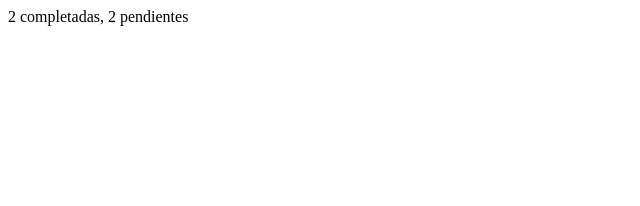
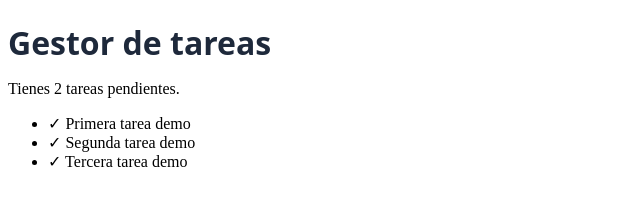
Before and after one commit to hector130406/gestor-tareas-hector, a website built with Vite: page index.html in a window 1280 px wide. Shown: the whole page, without its empty margins (0-640 px from the left). Built offline with nearby package versions, Linux system fonts and the light colour scheme.

Commit message:
Parte 1 terminada antes de borrar los li class demo

```diff
--- a/index.html
+++ b/index.html
@@ -8,7 +8,11 @@
     <title>Gestor de tareas</title>
   </head>
   <body>
-    <div id="app"></div>
+    <div id="app">
+      <h1></h1>
+      <p id="resumen"></p>
+      <ul id="lista"></ul>
+    </div>
     <script type="module" src="/src/main.js"></script>
   </body>
 </html>
--- a/src/main.js
+++ b/src/main.js
@@ -1,11 +1,48 @@
-
 import "./style.css";
 import { estado } from "./estado.js";
-import { contarPendientes, contarCompletadas } from "./tareas.js";
+import { contarPendientes } from "./tareas.js";
 
-
-console.table(estado.tareas);
+// Mini-Reto 1: querySelector, texto y clases
+const titulo = document.querySelector("h1");
+titulo.textContent = "Gestor de tareas";
+titulo.classList.add("titulo");
 
 const pendientes = contarPendientes(estado.tareas);
-const completadas = contarCompletadas(estado.tareas);
-document.querySelector("#app").textContent = `${completadas} completadas, ${pendientes} pendientes`;
+const resumen = document.querySelector("#resumen");
+resumen.textContent = `Tienes ${pendientes} tareas pendientes.`;
+
+// Mini-Reto 2: crear e insertar temporalmente tres <li class="demo"> en #lista
+const lista = document.querySelector("#lista");
+const textosDemo = ["Primera tarea demo", "Segunda tarea demo", "Tercera tarea demo"];
+
+textosDemo.forEach((texto) => {
+  const li = document.createElement("li");
+  li.classList.add("demo");
+  li.textContent = texto;
+  lista.append(li);
+});
+
+// Seleccionarlos con querySelectorAll y anteponer "- " a cada textContent
+const demosNodeList = document.querySelectorAll(".demo");
+demosNodeList.forEach((li) => {
+  li.textContent = `- ${li.textContent}`;
+});
+
+// Mini-Reto 2b: getElementById, getElementsByClassName y HTMLCollection
+// getElementById NO lleva "#" en el argumento, porque recibe directamente el id del elemento, no un selector CSS.
+const listaPorId = document.getElementById("lista");
+
+const demosCollection = listaPorId.getElementsByClassName("demo");
+
+// Al intentar recorrer la HTMLCollection con .forEach() se produce en consola el error:
+// Uncaught TypeError: demosCollection.forEach is not a function
+// demosCollection.forEach((li) => console.log(li.textContent));
+
+// Recorrido correcto convirtiendo HTMLCollection a Array con Array.from(...)
+Array.from(demosCollection).forEach((li) => {
+  li.textContent = li.textContent.replace("- ", "✓ ");
+});
+
+// Respuestas sobre colecciones del DOM:
+// - La HTMLCollection devuelta por getElementsByClassName es VIVA: se actualiza automáticamente si el DOM cambia.
+// - La NodeList devuelta por querySelectorAll es ESTÁTICA: guarda una instantánea del momento de la consulta y no se actualiza automáticamente si cambia el DOM.
--- a/src/style.css
+++ b/src/style.css
@@ -0,0 +1,11 @@
+.titulo {
+  font-family: system-ui, -apple-system, sans-serif;
+  font-size: 2rem;
+  color: #1e293b;
+  margin-bottom: 0.5rem;
+}
+
+.completada {
+  text-decoration: line-through;
+  opacity: 0.6;
+}
```
